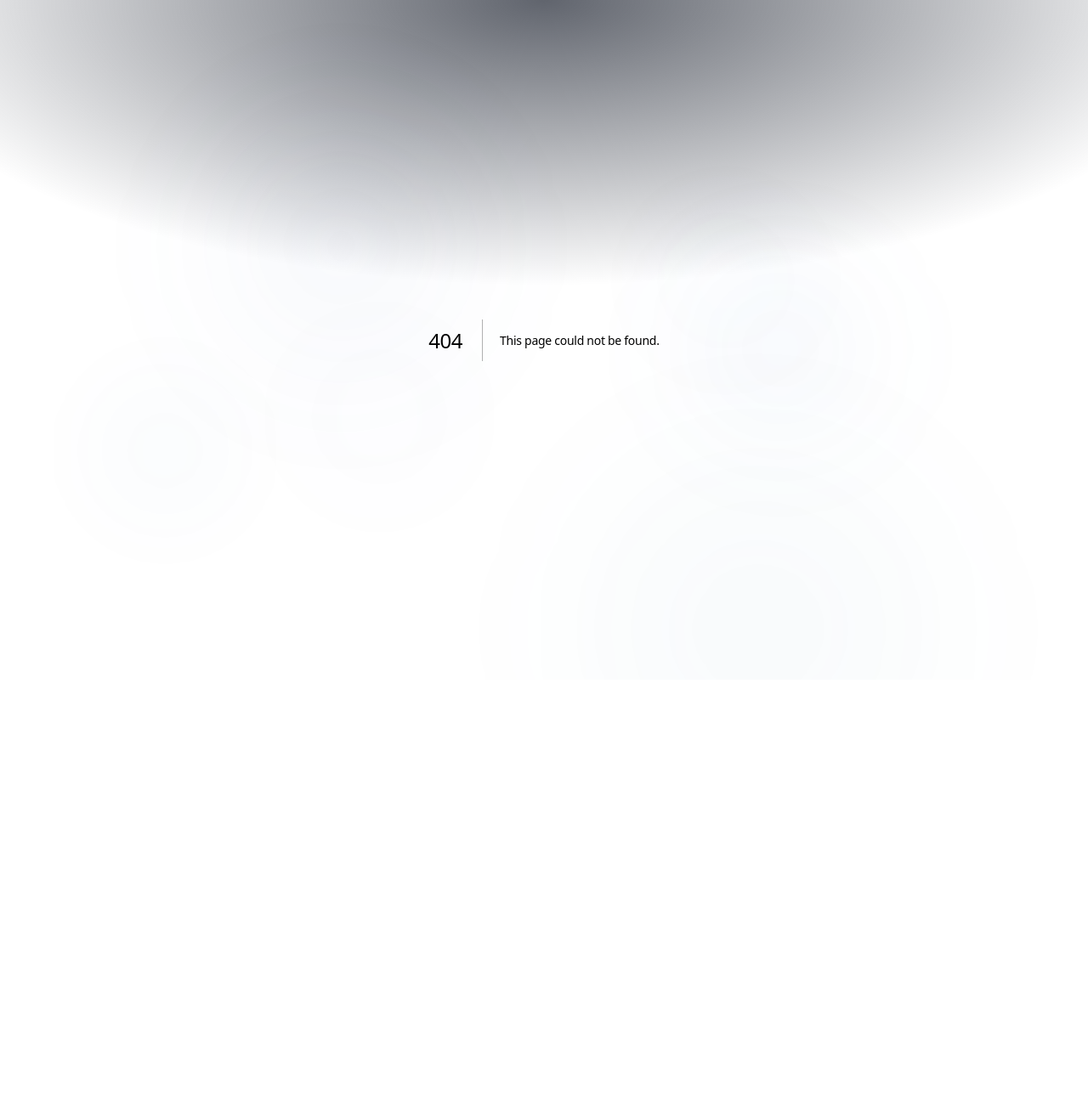
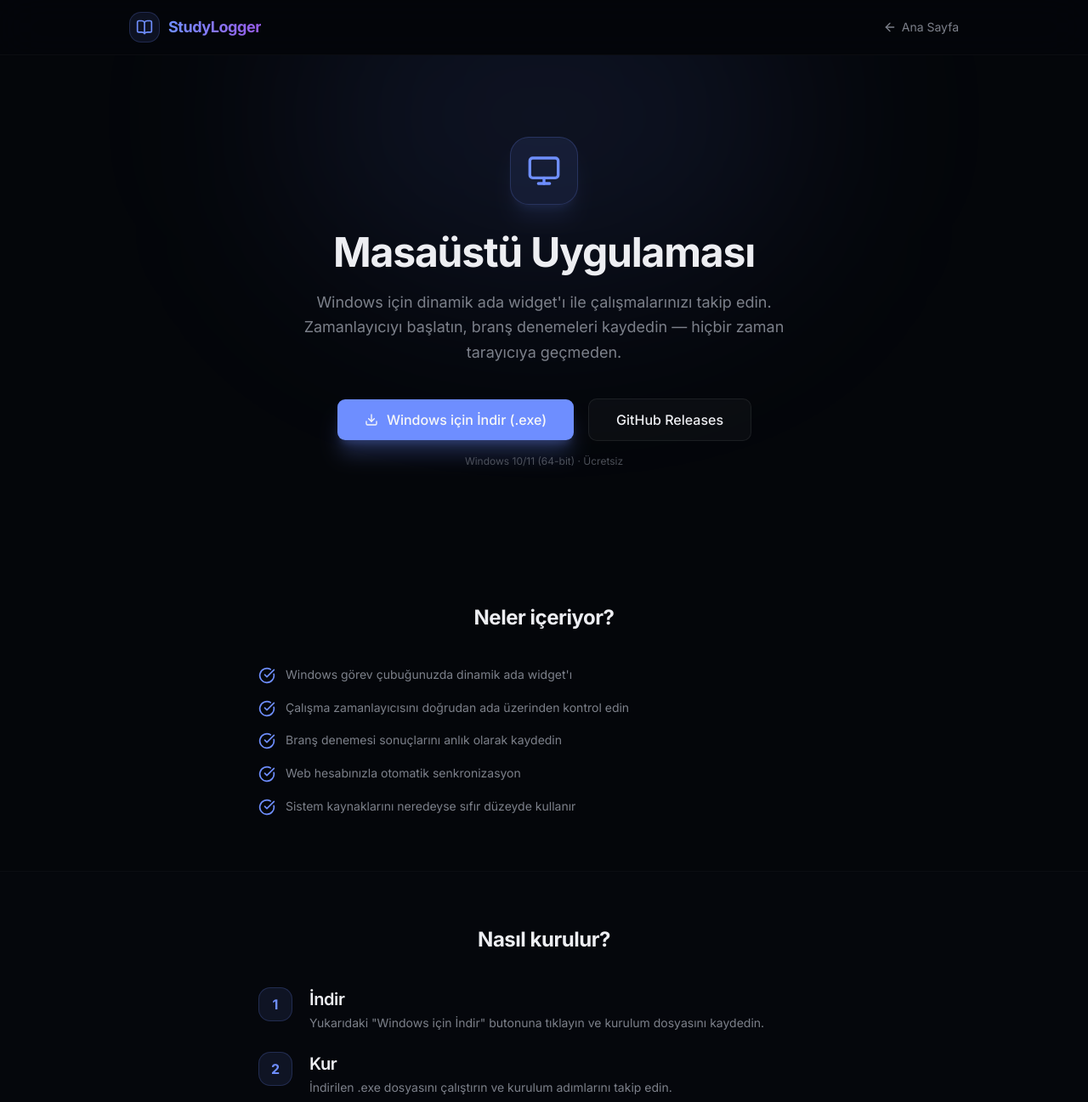
Before and after one commit to SsMmGg28/Studylogger, a Next.js app: page /download in a window 1280 px wide. Before the commit this address had no page. Shown: the top 1297 px of the page at 85% size. Before the commit the page ends 800 px from the top, so only its background shows below. Built offline with nearby package versions, Linux system fonts and the light colour scheme.

Commit message:
feat: add download page and desktop app feature to landing

```diff
--- /dev/null
+++ b/src/app/download/page.tsx
@@ -0,0 +1,159 @@
+import Link from "next/link";
+import { BookOpen, Monitor, Download, CheckCircle, ArrowLeft } from "lucide-react";
+import { Button } from "@/components/ui/button";
+
+export const metadata = {
+  title: "İndir — StudyLogger Masaüstü",
+  description: "StudyLogger masaüstü uygulamasını Windows'a indirin ve çalışma sürenizi dinamik ada ile takip edin.",
+};
+
+export default function DownloadPage() {
+  const RELEASE_URL =
+    "https://github.com/SsMmGg28/Studylogger/releases/latest";
+
+  const features = [
+    "Windows görev çubuğunuzda dinamik ada widget'ı",
+    "Çalışma zamanlayıcısını doğrudan ada üzerinden kontrol edin",
+    "Branş denemesi sonuçlarını anlık olarak kaydedin",
+    "Web hesabınızla otomatik senkronizasyon",
+    "Sistem kaynaklarını neredeyse sıfır düzeyde kullanır",
+  ];
+
+  return (
+    <div className="min-h-screen bg-background text-foreground">
+      {/* Nav */}
+      <header className="border-b border-border/40 bg-background/80 backdrop-blur-xl sticky top-0 z-50">
+        <div className="max-w-5xl mx-auto px-4 sm:px-6 h-16 flex items-center justify-between">
+          <Link href="/landing" className="flex items-center gap-2.5 group">
+            <div className="flex items-center justify-center w-9 h-9 rounded-xl bg-primary/10 group-hover:bg-primary/15 transition-colors border border-primary/20">
+              <BookOpen className="w-5 h-5 text-primary" />
+            </div>
+            <span className="text-lg font-bold tracking-tight bg-gradient-to-r from-primary to-accent bg-clip-text text-transparent">
+              StudyLogger
+            </span>
+          </Link>
+          <Link href="/landing" className="flex items-center gap-1.5 text-sm text-muted-foreground hover:text-foreground transition-colors">
+            <ArrowLeft className="w-4 h-4" />
+            Ana Sayfa
+          </Link>
+        </div>
+      </header>
+
+      {/* Hero */}
+      <section className="relative py-24 px-4 sm:px-6 overflow-hidden">
+        <div className="absolute -top-32 left-1/2 -translate-x-1/2 w-[600px] h-[400px] rounded-full bg-primary/10 blur-[120px] pointer-events-none" />
+        <div className="max-w-3xl mx-auto text-center relative z-10">
+          <div className="inline-flex items-center justify-center w-20 h-20 rounded-3xl bg-primary/10 border border-primary/20 mb-8 shadow-xl shadow-primary/10">
+            <Monitor className="w-10 h-10 text-primary" />
+          </div>
+          <h1 className="text-4xl sm:text-5xl font-bold tracking-tight">
+            Masaüstü Uygulaması
+          </h1>
+          <p className="mt-5 text-lg text-muted-foreground max-w-xl mx-auto leading-relaxed">
+            Windows için dinamik ada widget&apos;ı ile çalışmalarınızı takip edin.
+            Zamanlayıcıyı başlatın, branş denemeleri kaydedin — hiçbir zaman tarayıcıya geçmeden.
+          </p>
+
+          <div className="flex flex-col sm:flex-row items-center justify-center gap-4 mt-10">
+            <a href={RELEASE_URL} target="_blank" rel="noopener noreferrer">
+              <Button
+                size="lg"
+                className="text-base px-8 py-6 shadow-xl shadow-primary/25 hover:shadow-primary/40 hover:-translate-y-1 transition-all gap-2.5 group"
+              >
+                <Download className="w-5 h-5 group-hover:translate-y-0.5 transition-transform" />
+                Windows için İndir (.exe)
+              </Button>
+            </a>
+            <a href={RELEASE_URL} target="_blank" rel="noopener noreferrer">
+              <Button size="lg" variant="outline" className="text-base px-8 py-6 border-white/10 hover:bg-white/5 gap-2">
+                GitHub Releases
+              </Button>
+            </a>
+          </div>
+
+          <p className="mt-4 text-xs text-muted-foreground/60">
+            Windows 10/11 (64-bit) · Ücretsiz
+          </p>
+        </div>
+      </section>
+
+      {/* Features */}
+      <section className="py-16 px-4 sm:px-6">
+        <div className="max-w-2xl mx-auto">
+          <h2 className="text-2xl font-bold text-center mb-10">Neler içeriyor?</h2>
+          <ul className="space-y-4">
+            {features.map((f) => (
+              <li key={f} className="flex items-start gap-3">
+                <CheckCircle className="w-5 h-5 text-primary flex-shrink-0 mt-0.5" />
+                <span className="text-sm text-muted-foreground leading-relaxed">{f}</span>
+              </li>
+            ))}
+          </ul>
+        </div>
+      </section>
+
+      {/* Steps */}
+      <section className="py-16 px-4 sm:px-6 bg-card/20 border-y border-border/30">
+        <div className="max-w-2xl mx-auto">
+          <h2 className="text-2xl font-bold text-center mb-10">Nasıl kurulur?</h2>
+          <div className="space-y-6">
+            {[
+              {
+                step: "1",
+                title: "İndir",
+                desc: 'Yukarıdaki "Windows için İndir" butonuna tıklayın ve kurulum dosyasını kaydedin.',
+              },
+              {
+                step: "2",
+                title: "Kur",
+                desc: "İndirilen .exe dosyasını çalıştırın ve kurulum adımlarını takip edin.",
+              },
+              {
+                step: "3",
+                title: "Bağlan",
+                desc: "Uygulamayı açın, StudyLogger hesabınızla oturum açın ve çalışmaya başlayın.",
+              },
+            ].map((item) => (
+              <div key={item.step} className="flex gap-5 items-start">
+                <div className="shrink-0 w-10 h-10 rounded-xl bg-primary/10 border border-primary/20 flex items-center justify-center text-primary font-bold">
+                  {item.step}
+                </div>
+                <div>
+                  <h3 className="font-semibold mb-1">{item.title}</h3>
+                  <p className="text-sm text-muted-foreground">{item.desc}</p>
+                </div>
+              </div>
+            ))}
+          </div>
+        </div>
+      </section>
+
+      {/* CTA */}
+      <section className="py-16 px-4 sm:px-6">
+        <div className="max-w-xl mx-auto text-center">
+          <p className="text-muted-foreground mb-6">
+            Henüz hesabınız yok mu? Web uygulamasına ücretsiz kayıt olun.
+          </p>
+          <Link href="/auth/register">
+            <Button variant="outline" className="border-white/10 hover:bg-white/5">
+              Ücretsiz Hesap Oluştur
+            </Button>
+          </Link>
+        </div>
+      </section>
+
+      {/* Footer */}
+      <footer className="border-t border-border/40 py-8 px-4 sm:px-6">
+        <div className="max-w-5xl mx-auto flex flex-col sm:flex-row items-center justify-between gap-4">
+          <div className="flex items-center gap-2">
+            <BookOpen className="w-4 h-4 text-primary" />
+            <span className="text-sm font-semibold text-muted-foreground">StudyLogger</span>
+          </div>
+          <p className="text-xs text-muted-foreground/60">
+            © {new Date().getFullYear()} StudyLogger. YKS öğrencileri için tasarlandı.
+          </p>
+        </div>
+      </footer>
+    </div>
+  );
+}
--- a/src/app/landing/page.tsx
+++ b/src/app/landing/page.tsx
@@ -16,6 +16,7 @@
   Smartphone,
   ArrowRight,
   Star,
+  Monitor,
 } from "lucide-react";
 import { Button } from "@/components/ui/button";
 import { auth } from "@/lib/firebase";
@@ -65,6 +66,9 @@
             </span>
           </Link>
           <div className="flex items-center gap-3">
+            <Link href="/download" className="text-sm text-muted-foreground hover:text-foreground transition-colors hidden sm:block">
+              İndir
+            </Link>
             <Link href="/auth/login">
               <Button variant="ghost" className="text-sm hover:bg-white/5">
                 Giriş Yap
@@ -189,6 +193,13 @@
                 desc: "3+ gündür çalışmadığınız konuları otomatik hatırlatan akıllı sistem.",
                 color: "#ef4444",
               },
+              {
+                icon: Monitor,
+                title: "Masaüstü Uygulaması",
+                desc: "Windows dinamik ada widget'ı ile zamanlayıcıyı ve branş denemelerini tarayıcıya geçmeden yönetin.",
+                color: "#8b5cf6",
+                href: "/download",
+              },
             ].map((feature) => (
               <div
                 key={feature.title}
@@ -202,6 +213,15 @@
                 </div>
                 <h3 className="text-lg font-semibold mb-2">{feature.title}</h3>
                 <p className="text-sm text-muted-foreground leading-relaxed">{feature.desc}</p>
+                {"href" in feature && feature.href && (
+                  <Link
+                    href={feature.href}
+                    className="inline-flex items-center gap-1 mt-3 text-xs font-medium text-primary hover:underline"
+                  >
+                    İndir
+                    <ArrowRight className="w-3 h-3" />
+                  </Link>
+                )}
               </div>
             ))}
           </div>
```
